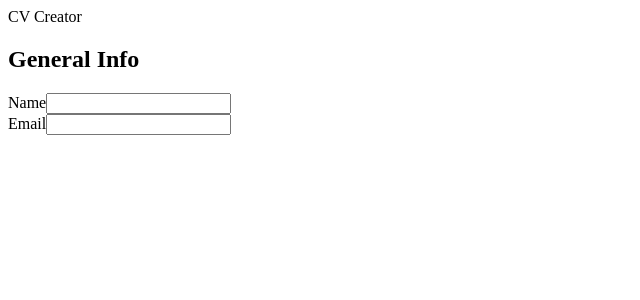
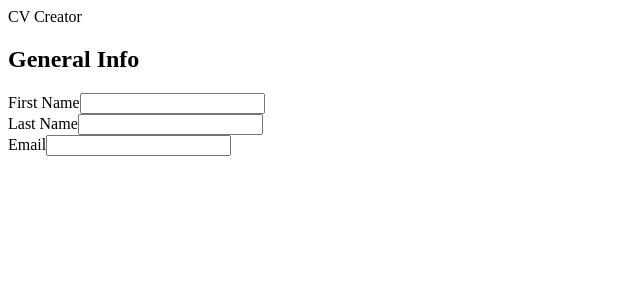
Before and after one commit to Hassane24/CV-Creator, a React (Create React App) app: page / in a window 1280 px wide. Shown: the top 300 px of the page, without its empty margins (0-640 px from the left). Built offline with nearby package versions, Linux system fonts and the light colour scheme.

Commit message:
lastName input state working

```diff
--- a/src/components/CV-Form/GeneralInfo.js
+++ b/src/components/CV-Form/GeneralInfo.js
@@ -6,12 +6,21 @@ const GeneralInfo = (props) => {
       <h2>General Info</h2>
       <form>
         <div>
-          <label htmlFor="name">Name</label>
+          <label htmlFor="first-name">First Name</label>
           <input
             type="text"
-            id="name"
-            value={props.name}
-            onChange={props.nameChange}
+            id="first-name"
+            value={props.firstName}
+            onChange={props.firstNameChange}
+          ></input>
+        </div>
+        <div>
+          <label htmlFor="last-name">Last Name</label>
+          <input
+            type="text"
+            id="last-name"
+            value={props.lastName}
+            onChange={props.lastNameChange}
           ></input>
         </div>
         <div>
--- a/src/components/Main.js
+++ b/src/components/Main.js
@@ -5,19 +5,24 @@ class Main extends Component {
   constructor() {
     super();
     this.state = {
-      name: {
-        text: "",
-      },
-      email: {
-        text: "",
-      },
+      firstName: { text: "" },
+      lastName: { text: "" },
+      email: { text: "" },
     };
   }
 
-  handleNameInput = (e) => {
+  handleFirstNameChange = (e) => {
     this.setState({
-      name: { text: e.target.value },
+      firstName: { text: e.target.value },
     });
+  };
+
+  handleLastNameChange = (e) => {
+    this.setState({
+      lastName: { text: e.target.value },
+    });
+
+    console.log(this.state);
   };
 
   handleEmailChange = (e) => {
@@ -27,11 +32,14 @@ class Main extends Component {
   };
 
   render() {
+    const { firstName, lastName, email } = this.state;
     return (
       <GeneralInfo
-        name={this.state.name.text}
-        nameChange={this.handleNameInput}
-        email={this.state.email.text}
+        firstName={firstName.text}
+        firstNameChange={this.handleFirstNameChange}
+        lastName={lastName.text}
+        lastNameChange={this.handleLastNameChange}
+        email={email.text}
         emailChange={this.handleEmailChange}
       ></GeneralInfo>
     );
```
